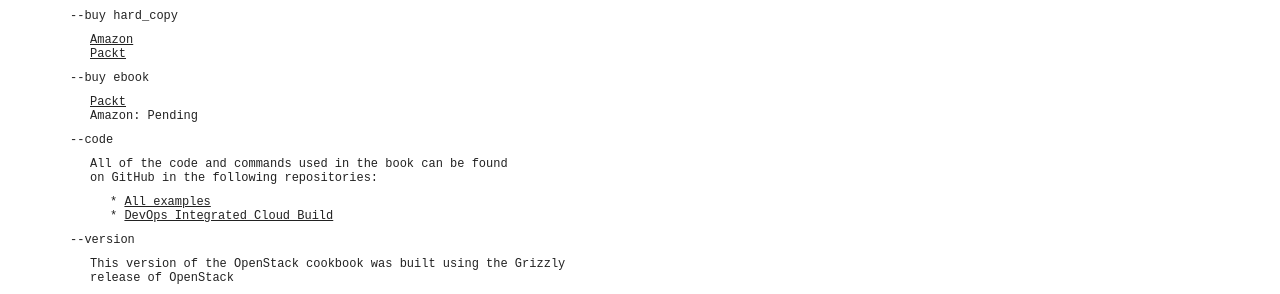
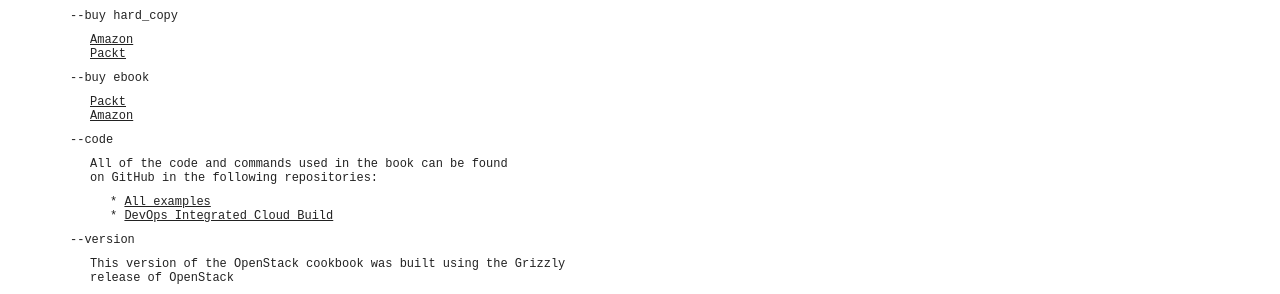
Before and after one commit to OpenStackCookbook/OpenStackCookbook.github.io, a Jekyll site: the page built from index.html, in a window 1280 px wide. Shown: the part 489-783 px from the top of the page. Built offline with Jekyll 4.4.1, drawn with Linux system fonts in a browser that asks for light colours.

Commit message:
amazon link

```diff
--- a/index.html
+++ b/index.html
@@ -54,7 +54,7 @@ Compiling manuscript...<br>
 </p>
 <p class="doublesubtext">
 <a href = "http://www.packtpub.com/openstack-cloud-computing-cookbook-second-edition/book">Packt</a><br />
-Amazon: Pending
+<a href = "http://www.amazon.com/OpenStack-Computing-Cookbook-Second-ebook/dp/B00FZMREUM/ref=sr_1_3_title_0_main?s=books&ie=UTF8&qid=1382972794&sr=1-3&keywords=Cody+Bunch">Amazon</a>
 </p>
 <p class="subtext">
 --code
```
